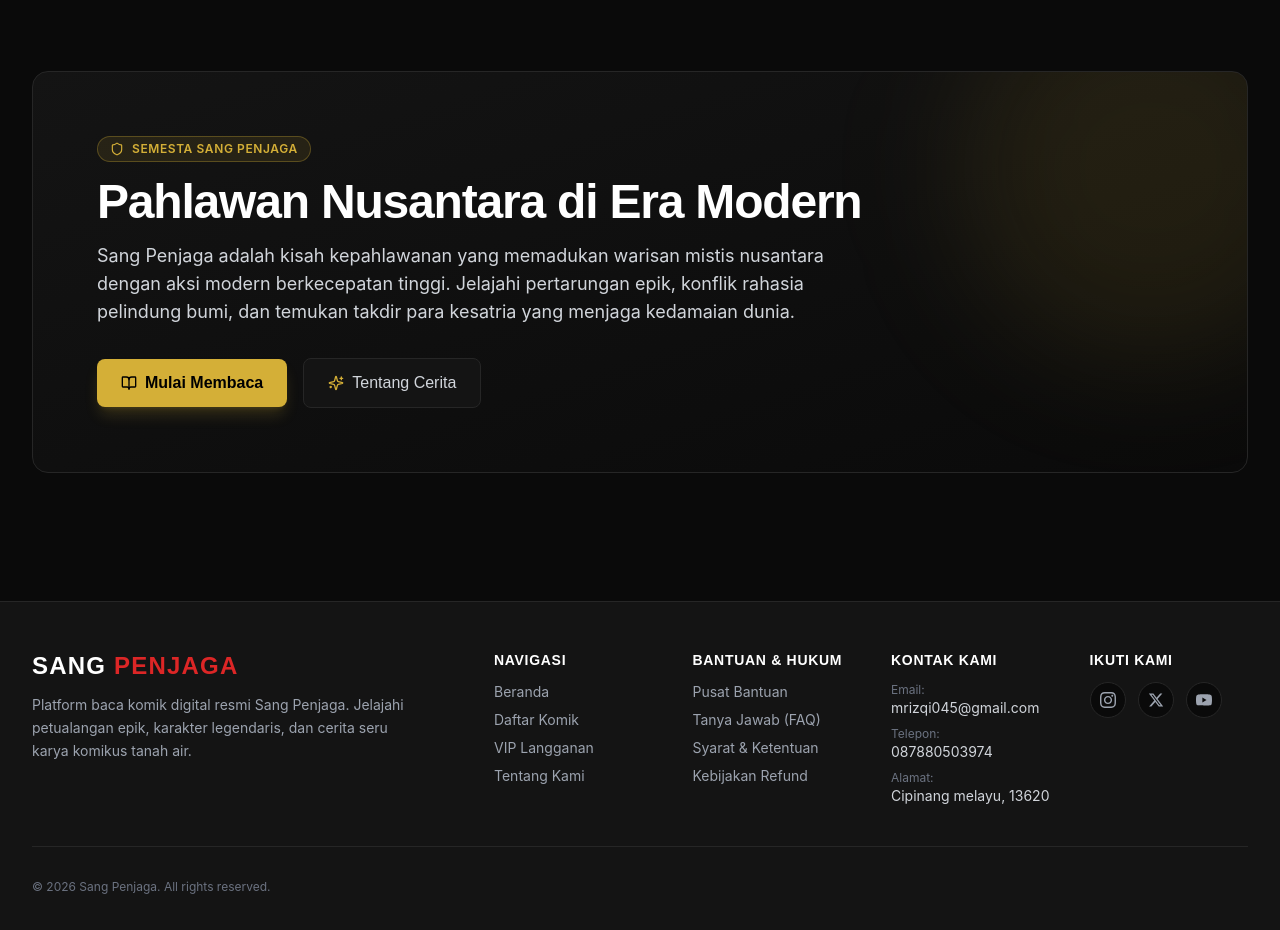
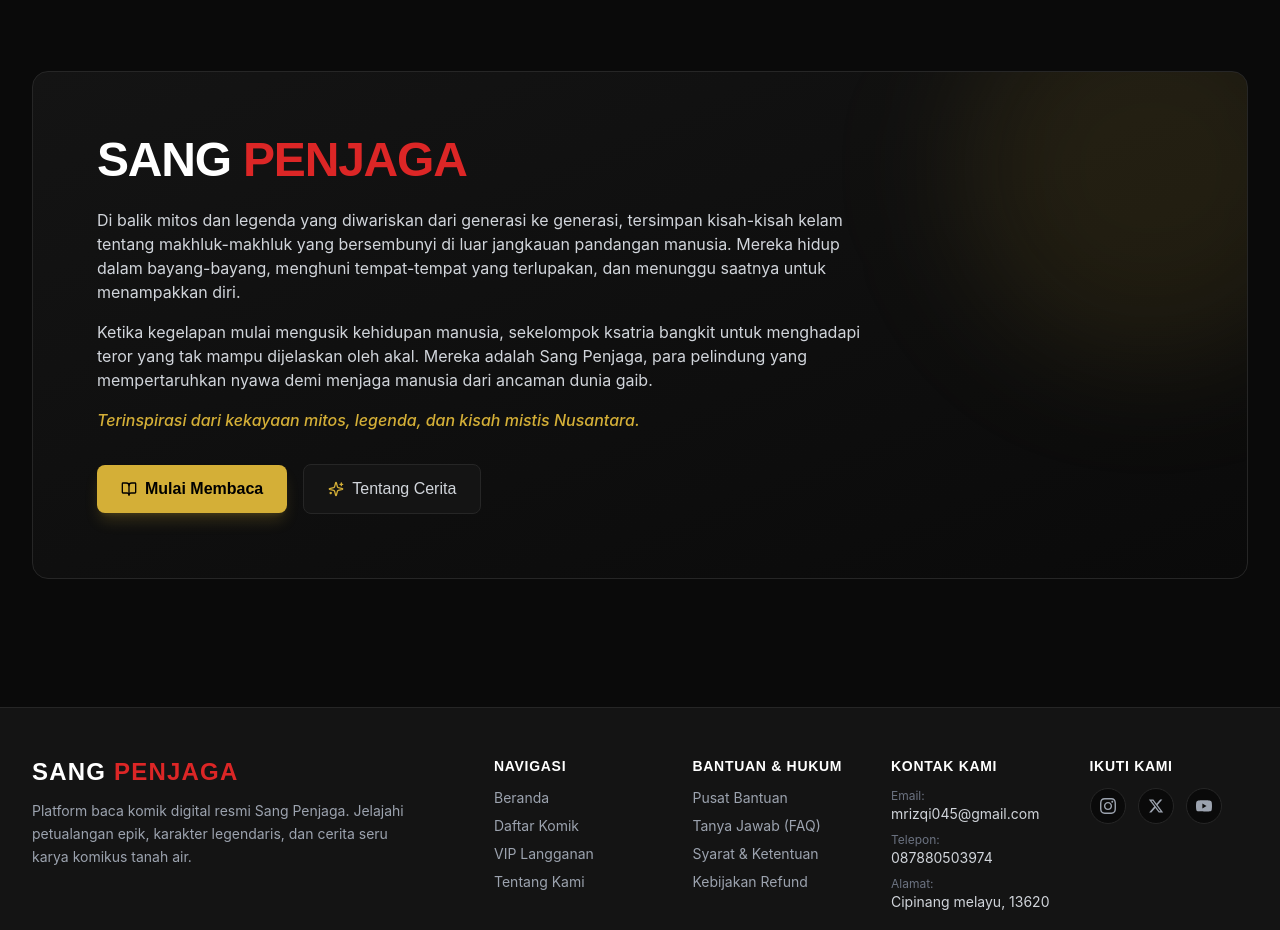
Before and after one commit to penjagasang1-maker/sangpenjaga, a Next.js app: page / in a window 1280 px wide. Shown: the part 1360-2290 px from the top of the page. Built offline with nearby package versions, Linux system fonts and the light colour scheme; no server answers; the database is empty; what @tidbcloud/serverless would draw is missing.

Commit message:
chore: update homepage hero about text and replace title with SANG PENJAGA

```diff
--- a/app/(public)/page.tsx
+++ b/app/(public)/page.tsx
@@ -74,18 +74,22 @@ export default async function HomePage() {
             <div className="absolute -top-24 -right-24 w-96 h-96 bg-gold/10 rounded-full blur-3xl pointer-events-none" />
 
             <div className="relative z-10 max-w-3xl">
-              <div className="inline-flex items-center gap-2 px-3 py-1 mb-4 rounded-full bg-gold/10 border border-gold/30 text-gold text-xs font-semibold uppercase tracking-wider">
-                <Shield className="w-3.5 h-3.5" />
-                <span>Semesta Sang Penjaga</span>
-              </div>
-
-              <h2 className="font-heading font-extrabold text-2xl sm:text-4xl lg:text-5xl text-white tracking-tight leading-tight mb-4">
-                Pahlawan Nusantara di Era Modern
+              <h2 className="font-heading font-extrabold text-2xl sm:text-4xl lg:text-5xl tracking-tight leading-tight mb-6">
+                <span className="text-white">SANG </span>
+                <span className="text-red-600">PENJAGA</span>
               </h2>
 
-              <p className="text-gray-300 text-sm sm:text-base lg:text-lg leading-relaxed mb-8">
-                Sang Penjaga adalah kisah kepahlawanan yang memadukan warisan mistis nusantara dengan aksi modern berkecepatan tinggi. Jelajahi pertarungan epik, konflik rahasia pelindung bumi, dan temukan takdir para kesatria yang menjaga kedamaian dunia.
-              </p>
+              <div className="space-y-4 text-gray-300 text-sm sm:text-base leading-relaxed mb-8">
+                <p>
+                  Di balik mitos dan legenda yang diwariskan dari generasi ke generasi, tersimpan kisah-kisah kelam tentang makhluk-makhluk yang bersembunyi di luar jangkauan pandangan manusia. Mereka hidup dalam bayang-bayang, menghuni tempat-tempat yang terlupakan, dan menunggu saatnya untuk menampakkan diri.
+                </p>
+                <p>
+                  Ketika kegelapan mulai mengusik kehidupan manusia, sekelompok ksatria bangkit untuk menghadapi teror yang tak mampu dijelaskan oleh akal. Mereka adalah Sang Penjaga, para pelindung yang mempertaruhkan nyawa demi menjaga manusia dari ancaman dunia gaib.
+                </p>
+                <p className="text-gold font-medium italic">
+                  Terinspirasi dari kekayaan mitos, legenda, dan kisah mistis Nusantara.
+                </p>
+              </div>
 
               <div className="flex flex-wrap items-center gap-4">
                 <Link
```
